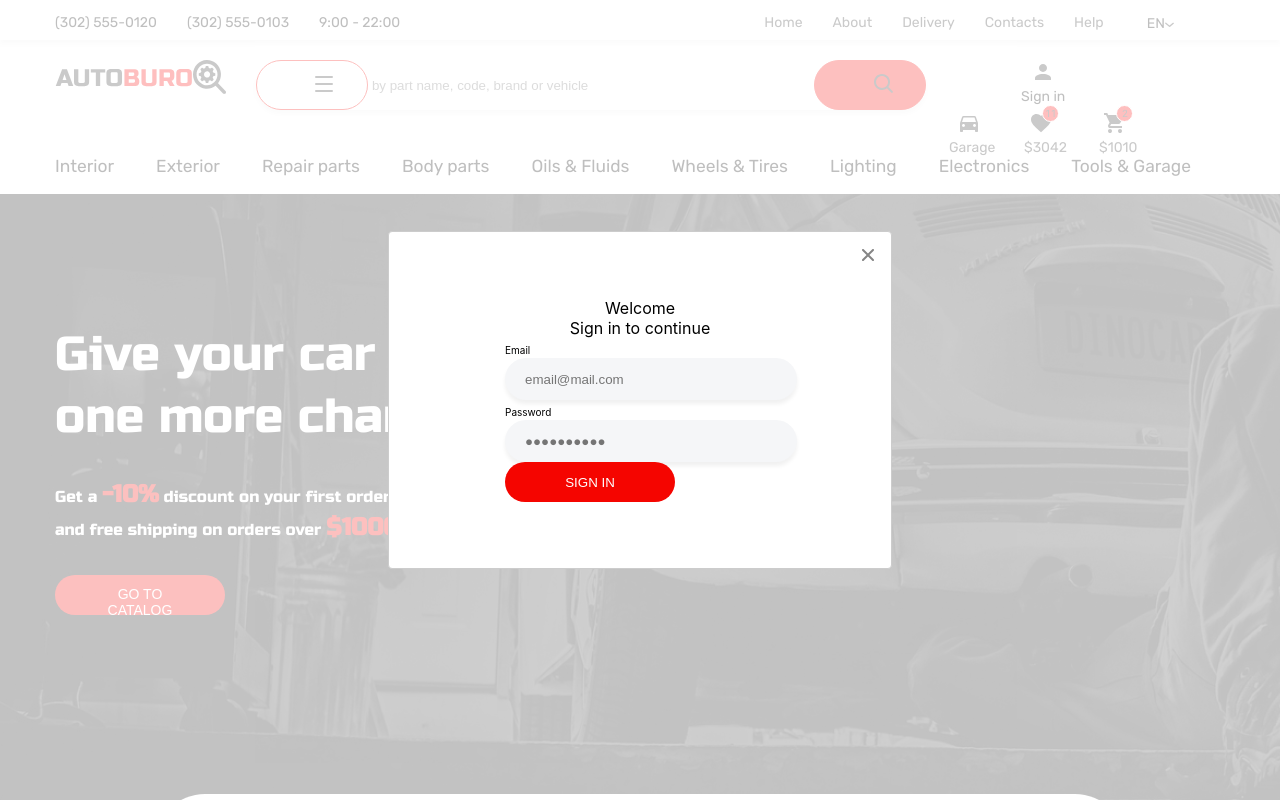
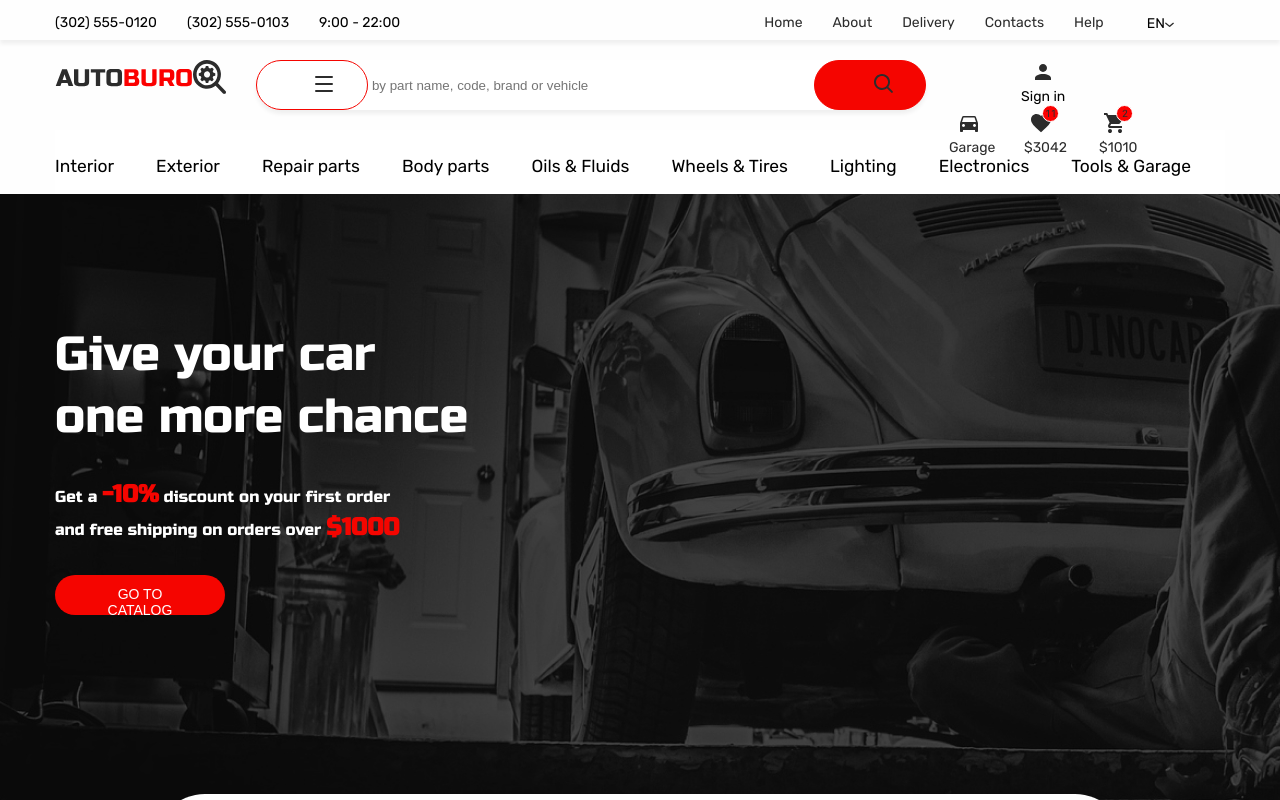
Before and after one commit to prosvitco-artur/CarBuro, a React (Create React App) app in the folder client/: page / in a window 1280 px wide. Shown: the top 800 px of the page. Built offline with nearby package versions, Linux system fonts and the light colour scheme.

Commit message:
add dispatch open/close

```diff
--- a/client/src/components/Header/Sidebar.jsx
+++ b/client/src/components/Header/Sidebar.jsx
@@ -1,55 +1,64 @@
-import {ReactComponent as AutoBurotLogo} from '../../common/img/icon/Logo.svg';
-import {ReactComponent as MenuLink} from '../../common/img/icon/menu.svg';
-import {ReactComponent as SearchButton} from '../../common/img/icon/search.svg';
-import {ReactComponent as SignInIcon} from '../../common/img/icon/signInIcon.svg';
-import {ReactComponent as GarageIcon} from '../../common/img/icon/GarageIcon.svg';
-import {ReactComponent as LikeItIcon} from '../../common/img/icon/LikeItProduct.svg';
-import {ReactComponent as CartIcon} from '../../common/img/icon/CartIcon.svg';
-import {NavLink} from "react-router-dom";
+import { ReactComponent as AutoBurotLogo } from '../../common/img/icon/Logo.svg';
+import { ReactComponent as MenuLink } from '../../common/img/icon/menu.svg';
+import { ReactComponent as SearchButton } from '../../common/img/icon/search.svg';
+import { ReactComponent as SignInIcon } from '../../common/img/icon/signInIcon.svg';
+import { ReactComponent as GarageIcon } from '../../common/img/icon/GarageIcon.svg';
+import { ReactComponent as LikeItIcon } from '../../common/img/icon/LikeItProduct.svg';
+import { ReactComponent as CartIcon } from '../../common/img/icon/CartIcon.svg';
+import { connect } from "react-redux";
+import { NavLink } from "react-router-dom";
+import { setCurrentModal } from '../../redux/GlobalReducer';
 
 const Sidebar = (props) => {
+
+    const setSignInPopup = (type) => {
+        props.setCurrentModal(type);
+    }
 
     return (
         <div className="container side-bar">
             <div className="float_left">
                 <NavLink to="/home">
-                    <AutoBurotLogo/>
+                    <AutoBurotLogo />
                 </NavLink>
             </div>
             <div className="float_left site_search">
                 <button
                     className="background_white border_red radius_50 width_50 height_50 left top z_index_5 background_white">
-                    <MenuLink/>
+                    <MenuLink />
                 </button>
                 <input className="box_shadow_4 radius_50 height_50 input" type="text"
-                       placeholder="Search by part name, code, brand or vehicle"/>
+                    placeholder="Search by part name, code, brand or vehicle" />
                 <button className="background_red border_red radius_50 width_50 height_50 right top z_index_5">
-                    <SearchButton/>
+                    <SearchButton />
                 </button>
             </div>
             <div className="float_left account_bar text_center">
-
-                <span className="rubik_regular size_14 list pointer_red">
-                        <SignInIcon/>
-                        <p>Sign in</p>
+                <span onClick={() => setSignInPopup('login')} className="rubik_regular size_14 list pointer_red">
+                    <SignInIcon />
+                    <p>Sign in</p>
                 </span>
 
                 <NavLink to={'/'} className="rubik_regular size_14 list pointer_red">
-                        <GarageIcon/>
-                        <p>Garage</p>
+                    <GarageIcon />
+                    <p>Garage</p>
                 </NavLink>
 
                 <NavLink to={'/'} className="rubik_regular size_14 list pointer_red">
-                        <LikeItIcon/>
-                        <p>$3042</p>
+                    <LikeItIcon />
+                    <p>$3042</p>
                 </NavLink>
-                <NavLink  to={'/'} className="rubik_regular size_14 list pointer_red">
-                        <CartIcon/>
-                        <p>$1010</p>
+                <NavLink to={'/'} className="rubik_regular size_14 list pointer_red">
+                    <CartIcon />
+                    <p>$1010</p>
                 </NavLink>
             </div>
         </div>
     )
 }
 
-export default Sidebar;
+let mapStateToProps = (state) => {
+    return { popup: state.global.popup }
+}
+
+export default connect(mapStateToProps, {setCurrentModal})(Sidebar)
--- a/client/src/components/Popups/Modal.jsx
+++ b/client/src/components/Popups/Modal.jsx
@@ -1,9 +1,11 @@
-import React, { useState } from "react";
+import React from "react";
 import Modal from "react-modal";
-import {ReactComponent as Close} from '../../common/img/icon/CloseIcon.svg';
+import { connect } from "react-redux";
+import { ReactComponent as Close } from '../../common/img/icon/CloseIcon.svg';
+import { setCurrentModal } from '../../redux/GlobalReducer';
 import { Login } from "./Login";
 
-const ModalPopup = () => {
+const ModalPopup = ({ popup, setCurrentModal }) => {
 
     const customStyles = {
         content: {
@@ -17,31 +19,32 @@ const ModalPopup = () => {
             width: '470px'
         },
     };
-
-    const [isOpen, setIsOpen] = useState(true);
-
     const closeModal = () => {
-        setIsOpen(false);
-      }
-
-    function toggleModal() {
-        setIsOpen(!isOpen);
+        setCurrentModal(null);
     }
 
     return (
         <>
             <Modal
-                isOpen={isOpen}
-                onRequestClose={toggleModal}
-                contentLabel="My dialog" widthPopup={'270px'}
+                isOpen={popup ? true : false}
                 style={customStyles}
-                // onRequestClose={closeModal}
+                onRequestClose={closeModal}
             >
-                <Close onClick={closeModal} style={{float: 'right'}} />
-                <Login />
+                <Close
+                 onClick={closeModal}
+                 style={{ float: 'right' }} />
+                <Login
+                closeFunc={closeModal}
+                 />
             </Modal>
         </>
     )
 }
 
-export default ModalPopup;
+let mapStateToProps = (state) => {
+    return { popup: state.global.popup }
+}
+
+
+
+export default connect(mapStateToProps, { setCurrentModal })(ModalPopup)
--- /dev/null
+++ b/client/src/redux/GlobalReducer.js
@@ -0,0 +1,28 @@
+const TOGGLE_MODAL  = 'TOGGLE_MODAL';
+
+let initialState = {
+    popup: null
+}
+
+const globalReducer = (state = initialState, action) => {
+    switch (action.type) {
+
+        case TOGGLE_MODAL: {
+            return {
+                ...state,
+                popup: action.current,
+            };
+        }
+        default:
+            return state
+    }
+}
+
+export const setCurrentModal = (current) => {
+    return {
+        type: TOGGLE_MODAL,
+        current
+    }
+}
+
+export default globalReducer;
--- a/client/src/redux/redux.js
+++ b/client/src/redux/redux.js
@@ -1,10 +1,12 @@
 import {applyMiddleware, combineReducers, compose, createStore} from "redux";
 import thunkMiddleware from "redux-thunk";
+import globalReducer from "./GlobalReducer";
 // import { reducer as formReducer } from 'redux-form';
 import {product} from "./ProductReduser";
 
 let reducers = combineReducers({
-    product
+    product,
+    global: globalReducer
 })
 
 const composeEnhancers = window.__REDUX_DEVTOOLS_EXTENSION_COMPOSE__ || compose;
```
